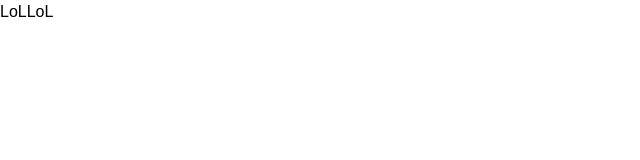
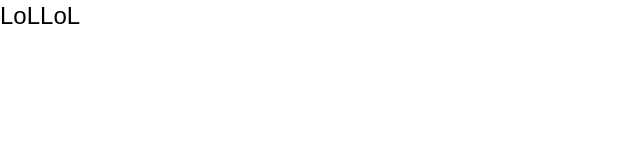
Before and after one commit to lyra-j/lollol, a Next.js app: page / in a window 1280 px wide. Shown: the top 160 px of the page, without its empty margins (0-640 px from the left). Built offline with nearby package versions, Linux system fonts and the light colour scheme; a web font is replaced by a local one.

Commit message:
🎉 Add : App Router 페이지 생성 #1

```diff
--- a/src/app/champions/page.tsx
+++ b/src/app/champions/page.tsx
@@ -0,0 +1,5 @@
+const ChampionsPage = () => {
+  return <div>ChampionsPage</div>;
+};
+
+export default ChampionsPage;
--- a/src/app/items/page.tsx
+++ b/src/app/items/page.tsx
@@ -0,0 +1,5 @@
+const ItemsPage = () => {
+  return <div>ItemsPage</div>;
+};
+
+export default ItemsPage;
--- a/src/app/page.tsx
+++ b/src/app/page.tsx
@@ -1,7 +1,7 @@
 export default function Home() {
   return (
     <div>
-      <h1>LoLLoL</h1>
+      <h1 className="font-pretendard text-2xl">LoLLoL</h1>
     </div>
   );
 }
--- a/src/app/rotation/page.tsx
+++ b/src/app/rotation/page.tsx
@@ -0,0 +1,5 @@
+const RotationPage = () => {
+  return <div>RotationPage</div>;
+};
+
+export default RotationPage;
```
